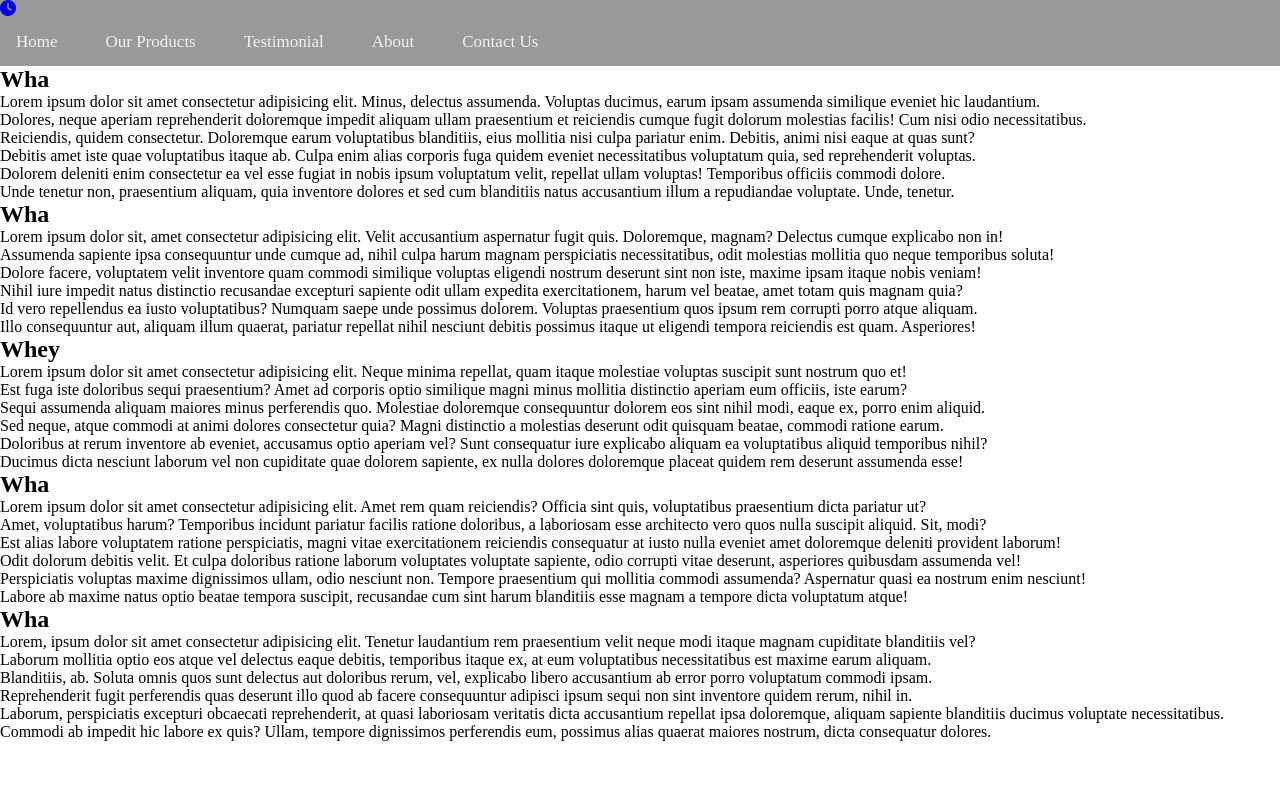
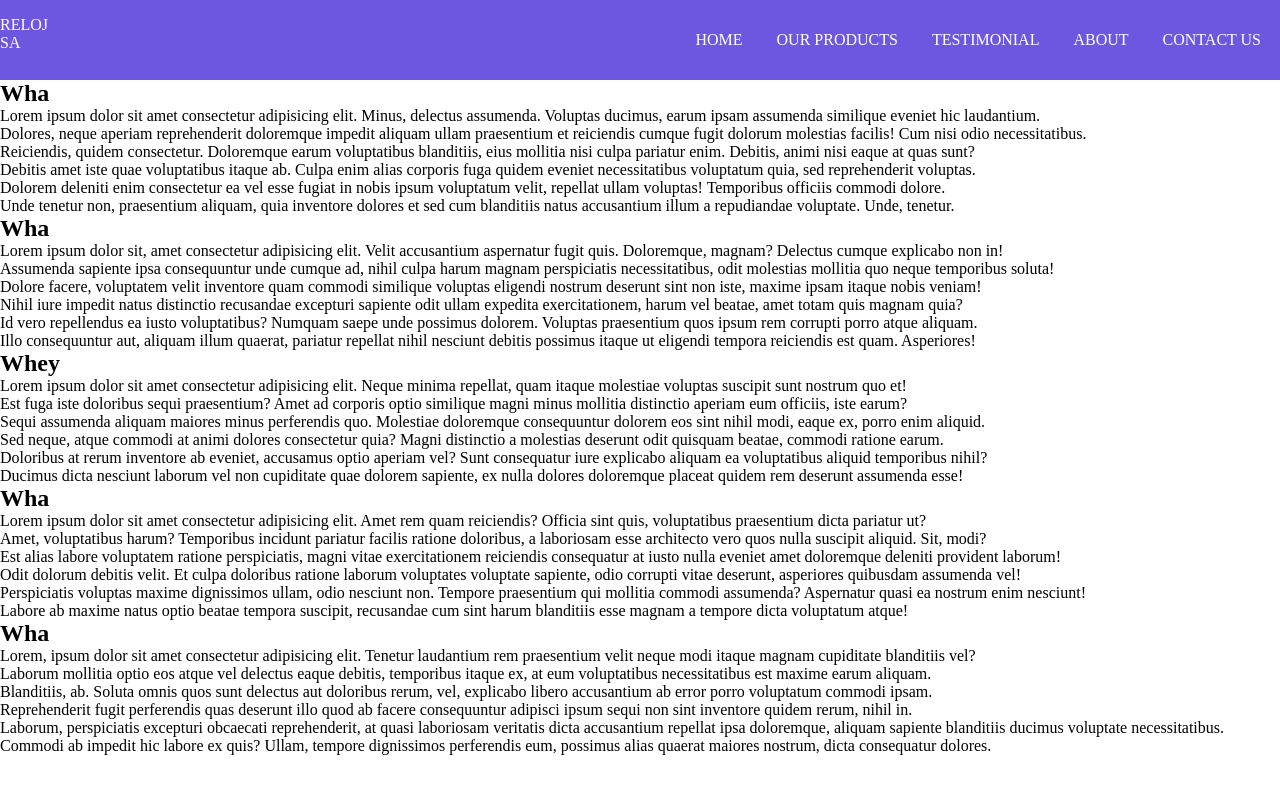
Before and after one commit to EgidoZolange/codo-a-codo, a plain HTML site: page index.html in a window 1280 px wide. Drawn offline with Linux system fonts and the light colour scheme.

Commit message:
Navbar half completed

```diff
--- a/assets/css/styles.css
+++ b/assets/css/styles.css
@@ -11,34 +11,35 @@
     /*Purple 250 - Green 142 - Blue 230 - Pink 340*/
 
     /* HSL color mode */
-    --first-color: ;
-    --first-color-second: ;
-    --first-color-alt: ;
-    --first-color-lighter: ;
-    --title-color: ;
-    --text-color: ;
-    --text-color-light: ;
-    --input-color: ;
+    --first-color: hsl(var(--hue-color), 69%, 61%);
+    --first-color-second: hsl(var(--hue-color), 69%, 61%);
+    --first-color-alt: hsl(var(--hue-color), 57%, 53%);
+    --first-color-lighter: hsl(var(--hue-color), 92%, 85%);
+    --title-color: hsl(var(--hue-color), 8%, 15%);
+    --text-color: hsl(var(--hue-color), 8%, 45%);
+    --text-color-light: hsl(var(--hue-color), 8%, 65%);
+    --input-color: hsl(var(--hue-color), 70%, 96%);
     --body-color: hsl(var(--hue-color), 60%, 99%);
-    --container-color: ;
-    --scroll-bar-color: ;
-    --scroll-thumb-color: ;
+    --container-color: #fff;
+    --scroll-bar-color: hsl(var(--hue-color), 12%, 90%);
+    --scroll-thumb-color: hsl(var(--hue-color), 12%, 80%);
 
     /*========== Font and typography ==========*/
     --body-font: 'Poppins', sans-serif;
 
     /* .5rem = 8px, 1rem = 16px, 1.5rem = 24px ... */
-    --big-font-size: ;
-    --h1-font-size: ;
-    --h2-font-size: ;
-    --h3-font-size: ;
-    --normal-font-size: ;
-    --small-font-size: ;
-    --smaller-font-size: ;
+    --big-font-size: 2rem;
+    --h1-font-size: 1.5rem;
+    --h2-font-size: 1.25rem;
+    --h3-font-size: 1.125rem;
+    --normal-font-size: .938rem;
+    --small-font-size: .813rem;
+    --smaller-font-size: .75rem;
 
     /*========== Font weight ==========*/
-    --font-medium: ;
-    --font-semi-bold: ;
+    --font-medium: 500;
+    --font-semi-bold: 600;
+
 
     /*========== Margenes Bottom ==========*/
     /* .25rem = 4px, .5rem = 8px, .75rem = 12px ... */
@@ -62,6 +63,8 @@
     box-sizing: border-box;
     padding: 0;
     margin: 0;
+    list-style: none;
+    text-decoration: none;
 }
 
 html {
@@ -75,46 +78,53 @@ h1 {
 /*==================== REUSABLE CSS CLASSES ====================*/
 /*==================== BUTTONS ====================*/
 /*==================== LAYOUT ====================*/
-.container {}
-
-.grid {
-    display: grid;
-    gap: 1.5rem;
+/*==================== NAV ====================*/
+.nav{
+    height: 80px;
+    background: var(--first-color);
 }
 
-/*==================== NAV ====================*/
-.nav {
-    background-color: hsl(0, 0%, 60%);
+.nav__logo{
+    height: 150px;
+    position: absolute;
+    top: var(--mb-1);
+    left: 12%;
 }
 
 .nav__list{
-    /*Estilos*/
-    list-style-type: none;
-
-    /*Ajustes de flexbox*/
-    display: flex;
-    flex-direction: row;
-    flex-wrap: nowrap;
-    justify-content: flex-start;
-    align-items: stretch;
-    align-content: stretch;
-    gap: 1rem;
-}
-.nav__logo{
-    display: inline-block;
-}
-.nav__icon {
-    display: none;
+    float: right;
+    margin-right: var(--mb-0-25);
 }
 
-.flex .nav__item .nav__link {
-    float: left;
-    display: block;
-    color: #f2f2f2;
-    text-align: center;
-    padding: 14px 16px;
-    text-decoration: none;
-    font-size: 17px;
+.nav__item{
+    display: inline-block;
+    line-height: 80px;
+    margin: 0 15px;
+}
+
+.nav__link{
+    position: relative;
+    color: white;
+    font-size: var(--font-medium);
+    text-transform: uppercase;
+}
+
+.nav__link::before{
+    position: absolute;
+    content: '';
+    left: 0;
+    bottom: 0;
+    height: 2px;
+    width: 100%;
+    background: var(--first-color-lighter);
+    transform: scaleX(0);
+    transform-origin: right;
+    transition: transform .3s linear;
+}
+
+.nav__link:hover:before{
+    transform: scaleX(1);
+    transform-origin: left;
 }
 
 /* Active link */
--- a/index.html
+++ b/index.html
@@ -21,32 +21,32 @@
         <nav class="nav container" id="nav">
 
             <!-- Logo de la compañia -->
-            <a href="#home" class="nav__link"><i class="fa-solid fa-clock nav__logo"></i></a>
+            <a href="#home" class="nav__link"><span class="nav__logo">Reloj SA</span> </i></a>
 
             <ul class="nav__list flex">
                 <li class="nav__item">
                     <a href="#home" class="nav__link">
-                        <i class="fa-solid fa-clock nav__icon"></i>Home
+                        Home
                     </a>
                 </li>
                 <li class="nav__item">
                     <a href="#our__products" class="nav__link">
-                        <i class="fa-solid fa-clock nav__icon"></i> Our Products
+                        Our Products
                     </a>
                 </li>
                 <li class="nav__item">
                     <a href="#testimonial" class="nav__link">
-                        <i class="fa-solid fa-clock nav__icon"></i> Testimonial
+                        Testimonial
                     </a>
                 </li>
                 <li class="nav__item">
                     <a href="#about" class="nav__link">
-                        <i class="fa-solid fa-clock nav__icon"></i> About
+                        About
                     </a>
                 </li>
                 <li class="nav__item">
                     <a href="#contact-us" class="nav__link">
-                        <i class="fa-solid fa-clock nav__icon"></i> Contact Us
+                        Contact Us
                     </a>
                 </li>
             </ul>
```
